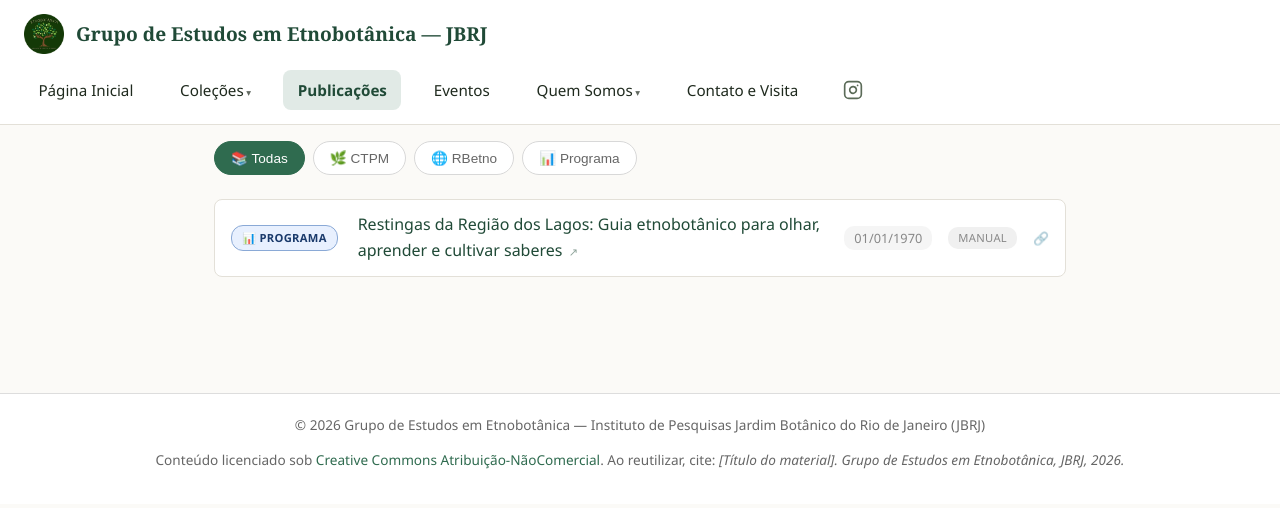
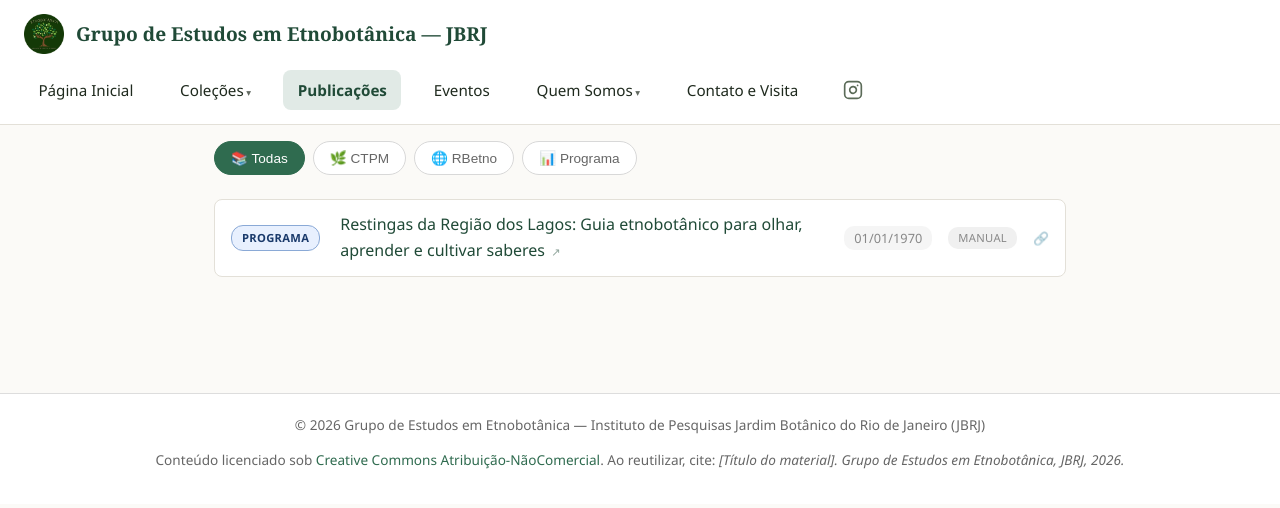
Before and after one commit to etnobotanicajbrj/site-principal, a Jekyll site: the page built from publicacoes.md, in a window 1280 px wide. Shown: the top 508 px of the page. Built offline with Jekyll 4.4.1, drawn with Linux system fonts in a browser that asks for light colours.

Commit message:
Update badge-colecao.html

```diff
--- a/_includes/badge-colecao.html
+++ b/_includes/badge-colecao.html
@@ -9,13 +9,16 @@
     {% assign colecao_trim = colecao | strip %}
 
     {% if colecao_trim == "ctpm" %}
-      <span class="badge-colecao badge-ctpm">🌿 CTPM</span>
+      <span class="badge-colecao badge-ctpm">CTPM</span>
 
     {% elsif colecao_trim == "rbetno" %}
-      <span class="badge-colecao badge-rbetno">🌐 RBetno</span>
+      <span class="badge-colecao badge-rbetno">RBetno</span>
 
     {% elsif colecao_trim == "programa" or colecao_trim == "pesquisa" %}
-      <span class="badge-colecao badge-programa">📊 Programa</span>
+      <span class="badge-colecao badge-programa">Programa</span>
+
+    {% elsif colecao_trim == "programa" or colecao_trim == "pesquisa" %}
+      <span class="badge-colecao badge-programa">Pesquisa</span>
 
     {% else %}
       <span class="badge-colecao badge-outro">{{ colecao_trim }}</span>
```
